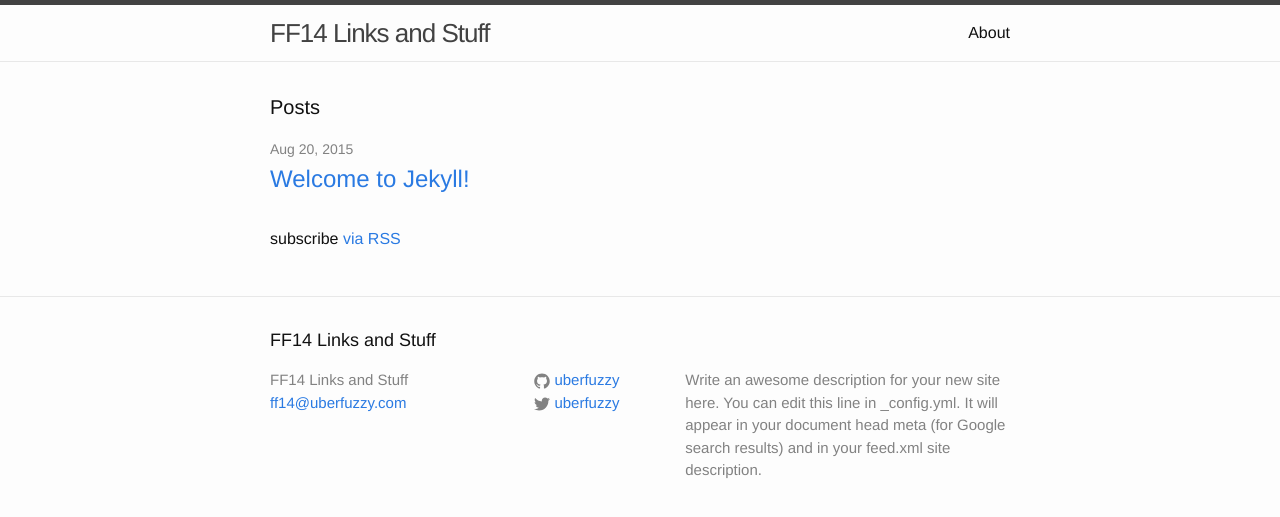
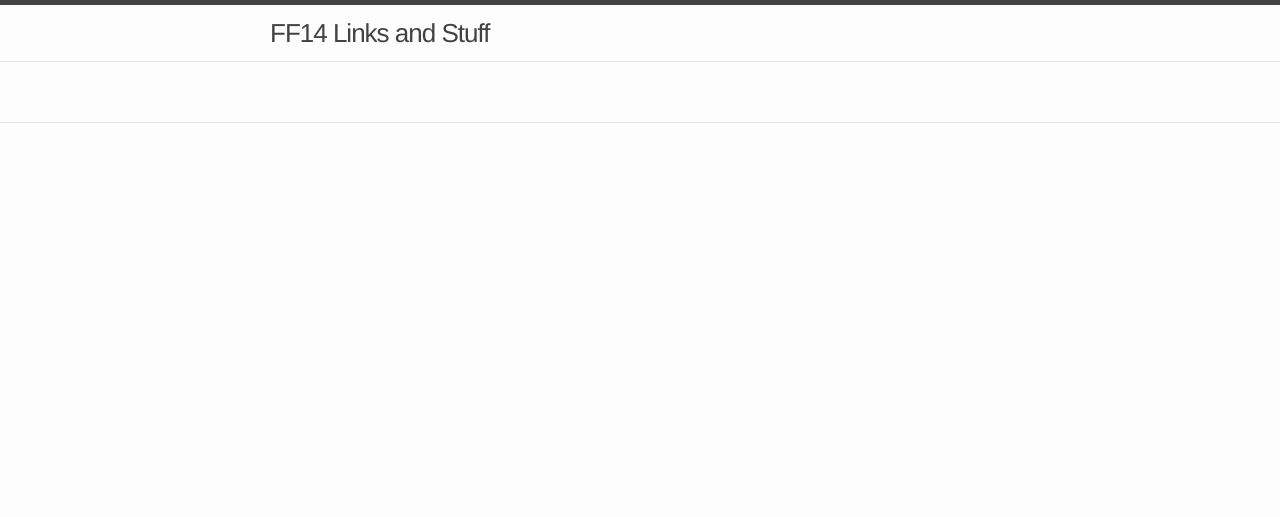
Before and after one commit to uberfuzzy/ff14, a Jekyll site: the page built from index.html, in a window 1280 px wide. Shown: the top 517 px of the page. Built offline with Jekyll 4.4.1, drawn with Linux system fonts in a browser that asks for light colours.

Commit message:
rip default junk out

```diff
--- a/_config.yml
+++ b/_config.yml
@@ -1,10 +1,6 @@
 # Site settings
 title: FF14 Links and Stuff
 email: ff14@uberfuzzy.com
-description: > # this means to ignore newlines until "baseurl:"
-  Write an awesome description for your new site here. You can edit this
-  line in _config.yml. It will appear in your document head meta (for
-  Google search results) and in your feed.xml site description.
 baseurl: "" # the subpath of your site, e.g. /blog/
 url: "http://ff14.uberfuzzy.com" # the base hostname & protocol for your site
 twitter_username: uberfuzzy
--- a/_includes/footer.html
+++ b/_includes/footer.html
@@ -2,51 +2,14 @@
 
   <div class="wrapper">
 
-    <h2 class="footer-heading">{{ site.title }}</h2>
-
     <div class="footer-col-wrapper">
       <div class="footer-col  footer-col-1">
-        <ul class="contact-list">
-          <li>{{ site.title }}</li>
-          <li><a href="mailto:{{ site.email }}">{{ site.email }}</a></li>
-        </ul>
       </div>
 
       <div class="footer-col  footer-col-2">
-        <ul class="social-media-list">
-          {% if site.github_username %}
-          <li>
-            <a href="https://github.com/{{ site.github_username }}">
-              <span class="icon  icon--github">
-                <svg viewBox="0 0 16 16">
-                  <path fill="#828282" d="M7.999,0.431c-4.285,0-7.76,3.474-7.76,7.761 c0,3.428,2.223,6.337,5.307,7.363c0.388,0.071,0.53-0.168,0.53-0.374c0-0.184-0.007-0.672-0.01-1.32 c-2.159,0.469-2.614-1.04-2.614-1.04c-0.353-0.896-0.862-1.135-0.862-1.135c-0.705-0.481,0.053-0.472,0.053-0.472 c0.779,0.055,1.189,0.8,1.189,0.8c0.692,1.186,1.816,0.843,2.258,0.645c0.071-0.502,0.271-0.843,0.493-1.037 C4.86,11.425,3.049,10.76,3.049,7.786c0-0.847,0.302-1.54,0.799-2.082C3.768,5.507,3.501,4.718,3.924,3.65 c0,0,0.652-0.209,2.134,0.796C6.677,4.273,7.34,4.187,8,4.184c0.659,0.003,1.323,0.089,1.943,0.261 c1.482-1.004,2.132-0.796,2.132-0.796c0.423,1.068,0.157,1.857,0.077,2.054c0.497,0.542,0.798,1.235,0.798,2.082 c0,2.981-1.814,3.637-3.543,3.829c0.279,0.24,0.527,0.713,0.527,1.437c0,1.037-0.01,1.874-0.01,2.129 c0,0.208,0.14,0.449,0.534,0.373c3.081-1.028,5.302-3.935,5.302-7.362C15.76,3.906,12.285,0.431,7.999,0.431z"/>
-                </svg>
-              </span>
-
-              <span class="username">{{ site.github_username }}</span>
-            </a>
-          </li>
-          {% endif %}
-
-          {% if site.twitter_username %}
-          <li>
-            <a href="https://twitter.com/{{ site.twitter_username }}">
-              <span class="icon  icon--twitter">
-                <svg viewBox="0 0 16 16">
-                  <path fill="#828282" d="M15.969,3.058c-0.586,0.26-1.217,0.436-1.878,0.515c0.675-0.405,1.194-1.045,1.438-1.809
-                  c-0.632,0.375-1.332,0.647-2.076,0.793c-0.596-0.636-1.446-1.033-2.387-1.033c-1.806,0-3.27,1.464-3.27,3.27 c0,0.256,0.029,0.506,0.085,0.745C5.163,5.404,2.753,4.102,1.14,2.124C0.859,2.607,0.698,3.168,0.698,3.767 c0,1.134,0.577,2.135,1.455,2.722C1.616,6.472,1.112,6.325,0.671,6.08c0,0.014,0,0.027,0,0.041c0,1.584,1.127,2.906,2.623,3.206 C3.02,9.402,2.731,9.442,2.433,9.442c-0.211,0-0.416-0.021-0.615-0.059c0.416,1.299,1.624,2.245,3.055,2.271 c-1.119,0.877-2.529,1.4-4.061,1.4c-0.264,0-0.524-0.015-0.78-0.046c1.447,0.928,3.166,1.469,5.013,1.469 c6.015,0,9.304-4.983,9.304-9.304c0-0.142-0.003-0.283-0.009-0.423C14.976,4.29,15.531,3.714,15.969,3.058z"/>
-                </svg>
-              </span>
-
-              <span class="username">{{ site.twitter_username }}</span>
-            </a>
-          </li>
-          {% endif %}
-        </ul>
       </div>
 
       <div class="footer-col  footer-col-3">
-        <p class="text">{{ site.description }}</p>
       </div>
     </div>
 
--- a/_includes/head.html
+++ b/_includes/head.html
@@ -8,5 +8,4 @@
 
   <link rel="stylesheet" href="{{ "/css/main.css" | prepend: site.baseurl }}">
   <link rel="canonical" href="{{ page.url | replace:'index.html','' | prepend: site.baseurl | prepend: site.url }}">
-  <link rel="alternate" type="application/rss+xml" title="{{ site.title }}" href="{{ "/feed.xml" | prepend: site.baseurl | prepend: site.url }}" />
 </head>
--- a/index.html
+++ b/index.html
@@ -4,20 +4,5 @@
 
 <div class="home">
 
-  <h1 class="page-heading">Posts</h1>
-
-  <ul class="post-list">
-    {% for post in site.posts %}
-      <li>
-        <span class="post-meta">{{ post.date | date: "%b %-d, %Y" }}</span>
-
-        <h2>
-          <a class="post-link" href="{{ post.url | prepend: site.baseurl }}">{{ post.title }}</a>
-        </h2>
-      </li>
-    {% endfor %}
-  </ul>
-
-  <p class="rss-subscribe">subscribe <a href="{{ "/feed.xml" | prepend: site.baseurl }}">via RSS</a></p>
 
 </div>
```
Also changed, not shown: _posts/2015-08-20-welcome-to-jekyll.markdown (deleted, +0 -25 lines), about.md (deleted, +0 -11 lines), feed.xml (deleted, +0 -30 lines).
